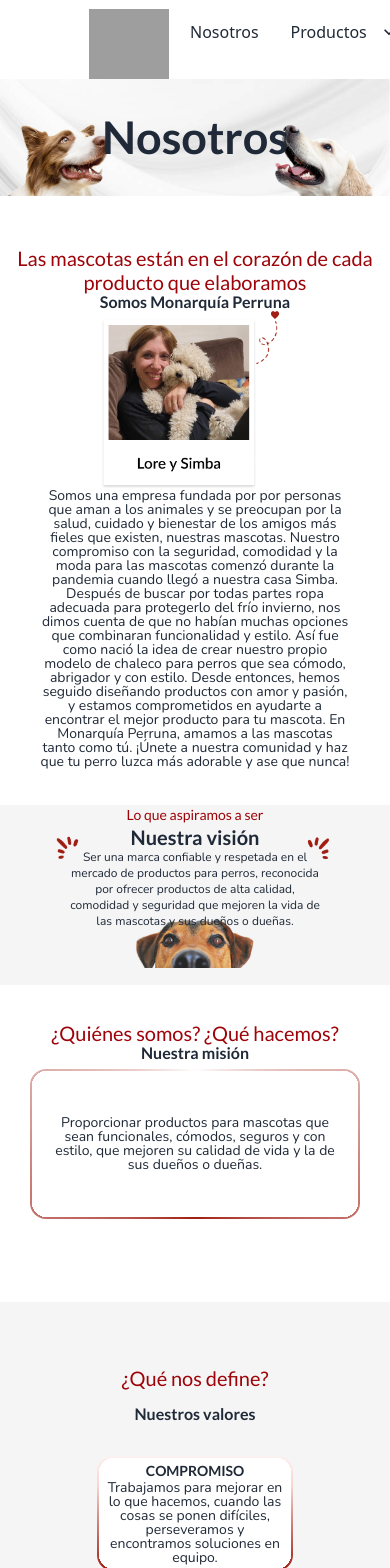
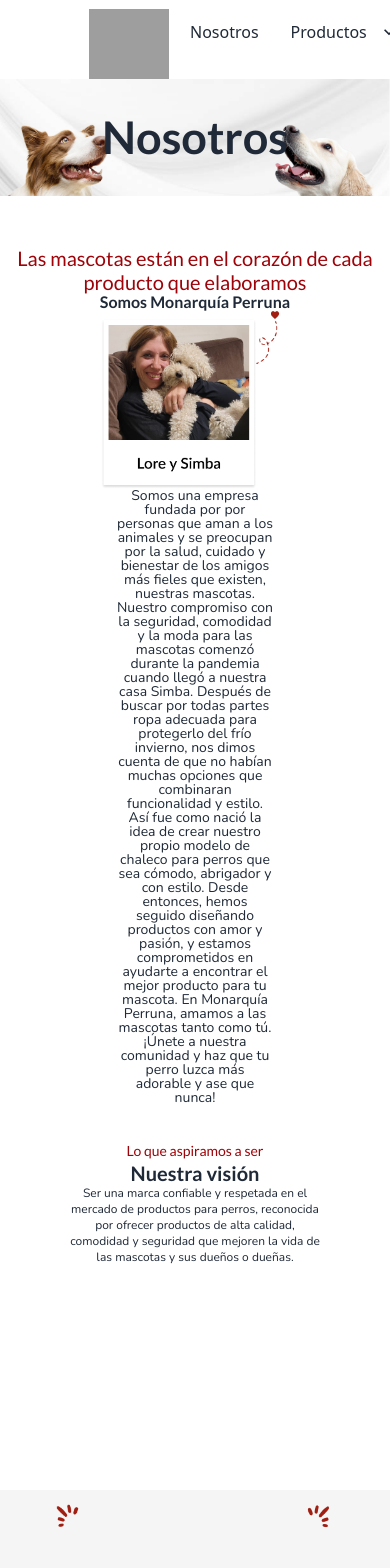
Before and after one commit to MaitenCullen/MonarquiaPerruna, a React (Vite) app: page /Nosotros in a window 390 px wide. Shown: the top 1568 px of the page. Built offline with nearby package versions, Linux system fonts and the light colour scheme; grey boxes are pictures that could not be loaded.

Commit message:
arreglos pagina nosotros

```diff
--- a/src/screens/Nosotros.jsx
+++ b/src/screens/Nosotros.jsx
@@ -19,14 +19,15 @@
             <div className='divimgLore'>
               <img src={Lore} alt='Imagen Lore y Simon'/>
             </div>
-          <div>
+          <div className='w-1/2'>
             <p>
             Somos una empresa fundada por por personas que aman a los animales y se preocupan por la salud, cuidado y bienestar de los amigos más fieles que existen, nuestras mascotas. Nuestro compromiso con la seguridad, comodidad y la moda para las mascotas comenzó durante la pandemia cuando llegó a nuestra casa Simba. Después de buscar por todas partes ropa adecuada para protegerlo del frío invierno, nos dimos cuenta de que no habían muchas opciones que combinaran funcionalidad y estilo. Así fue como nació la idea de crear nuestro propio modelo de chaleco para perros que sea cómodo, abrigador y con estilo. Desde entonces, hemos seguido diseñando productos con amor y pasión, y estamos comprometidos en ayudarte a encontrar el mejor producto para tu mascota. En Monarquía Perruna, amamos a las mascotas tanto como tú. ¡Únete a nuestra comunidad y haz que tu perro luzca más adorable y ase que nunca!
             </p>
           </div>
           </div>
         </div>
-      <div className='divBanner2  bg-greyLight'>
+        <div className=' h-screen w-full'>
+          <div className='divBanner2 h-full'>
             <div className='divTextBanner2'>
             <h5 className='text-redLetters'>Lo que aspiramos a ser</h5>
             <h4 >Nuestra visión</h4>
@@ -35,6 +36,8 @@
             </h3>
           </div>
       </div>
+        </div>
+
       <div className='flex justify-center flex-col py-9' >
         <div className='text-center'>
           <h5 className='text-redLetters'>¿Quiénes somos? ¿Qué hacemos?</h5>
@@ -42,7 +45,7 @@
         </div>
         <div className='divCardDogId'>
           <div className='divDogID'>
-            <div className="divTextDogID">
+            <div className="textNosotros">
               <p>Proporcionar productos para mascotas que sean funcionales, cómodos, seguros y con estilo, que mejoren su calidad de vida y la de sus dueños o dueñas.</p>
             </div>
           </div>
@@ -56,7 +59,7 @@
         <div className='flex items-end justify-center'>
           <img src={perrito1} alt='perrito1'/>
           <div className='divNosotros'>
-          <div className='divAPP'>
+          <div className='divAPPNos'>
             <div  className='APPdogID'>
               <div className='divAPPInfo '>
                 <div className="divTextAPP">
@@ -68,7 +71,7 @@
               </div>
             </div>
           </div>
-          <div className='divAPP'>
+          <div className='divAPPNos'>
             <div  className='APPdogID'>
               <div className='divAPPInfo '>
                 <div className="divTextAPP">
@@ -80,7 +83,7 @@
               </div>
             </div>
           </div>
-          <div className='divAPP'>
+          <div className='divAPPNos'>
             <div  className='APPdogID'>
               <div className='divAPPInfo '>
                 <div className="divTextAPP">
@@ -92,7 +95,7 @@
               </div>
             </div>
           </div>
-          <div className='divAPP'>
+          <div className='divAPPNos'>
             <div  className='APPdogID'>
               <div className='divAPPInfo '>
                 <div className="divTextAPP">
--- a/src/styles/CardStyles.css
+++ b/src/styles/CardStyles.css
@@ -209,7 +209,7 @@
     font-family: 'Nunito';
     font-style: normal;
     font-weight: 400;
-    font-size: 16px;
+    font-size: 18px;
     line-height: 22px;
     width: 90%;
     height: 60%;
--- a/src/styles/Nosotros.css
+++ b/src/styles/Nosotros.css
@@ -24,7 +24,6 @@
     background-repeat : no-repeat;
     background-size:contain;
     background-position: center;
-    height: 385px;
     width: 100%;
     display: flex;
     justify-content: center;
@@ -55,7 +54,6 @@
     background-repeat : no-repeat;
     background-size : contain;
     background-position: center;
-    height: 480px;
     width: 100%;
     display: flex;
     align-items: center;
@@ -91,13 +89,28 @@
     line-height: 22px;
     width: 50%;
 }
+.textNosotros{
+    font-family: 'Nunito';
+    font-style: normal;
+    font-weight: 400;
+    font-size: 22px;
+    line-height: 26px;
+    width: 80%;
+    height: 60%;
+    text-align: center;
+    display: flex;
+    align-items: center;
+}
 .divNosotros{
-    width: 50%;
     display: flex;
     flex-wrap: wrap;
     justify-content: center;
 }
 
+.divAPPNos{
+    position: relative;
+    margin: 2.5em;
+}
 .divNosotrosGris{
     margin:10% 0 10% 0;
 }
@@ -109,6 +122,7 @@
 @media(max-width:1100px){
     .divNosotros{
         width: 100%;
+        height: 100%;
     }
     .APPdogID{
         Width: 213px;
@@ -127,9 +141,6 @@
 @media(max-width:780px){
     .divBanner1{
         height: 235px;
-    }
-    .divBanner2{
-        height: 295px;
     }
 
     .divLoreSimba{
@@ -172,10 +183,9 @@
         font-size: 16px;
         line-height: 16px;
     }
-    .divAPP{
-        Width:210px;
-        Height:170px;
+    .divAPPNos{
         padding: 2px;
+        margin: 0.5em;
     }
     .divTextAPP{
         font-size: 14px;
@@ -189,9 +199,7 @@
 }
 
 @media(max-width:779px){
-    .divBanner2{
-        height: 200px;
-    }
+
     .divTextBanner2{
         display: flex;
         flex-direction: column;
@@ -217,17 +225,14 @@
     .divBanner1{
         height: 146px;
     }
-    .divBanner2{
-        height: 180px;
-    }
+
     .divBanner1 h3{
         font-size: 45px;
         line-height: 60px;
     }
-    .divAPP{
-        width: 200px;
-        height: 120px;
-        margin: 1.5em;
+    .divAPPNos{
+        position: relative;
+        margin: 1em;
     }
     .APPdogID{
         Width: 200px;
@@ -243,9 +248,7 @@
         font-size: 30px;
         line-height: 60px;
     }
-    .divBanner2{
-        height: 140px;
-    }
+
     .divTextBanner2 h4{
         font-size: 16px;
         line-height: 20px;
```
Lines whose indentation alone changed are shown as unchanged.
